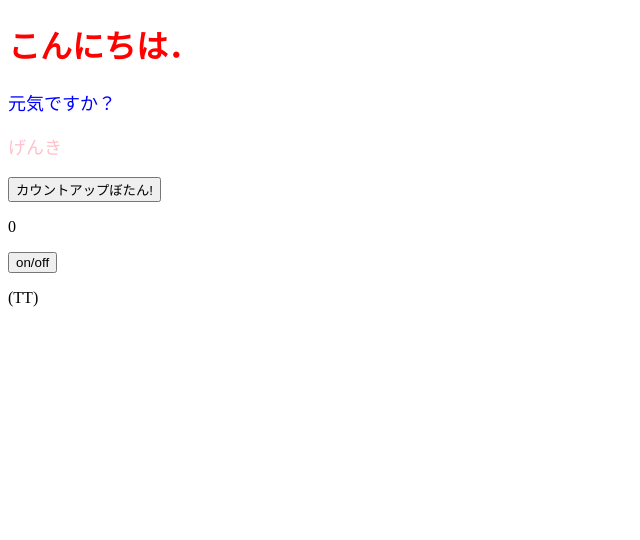
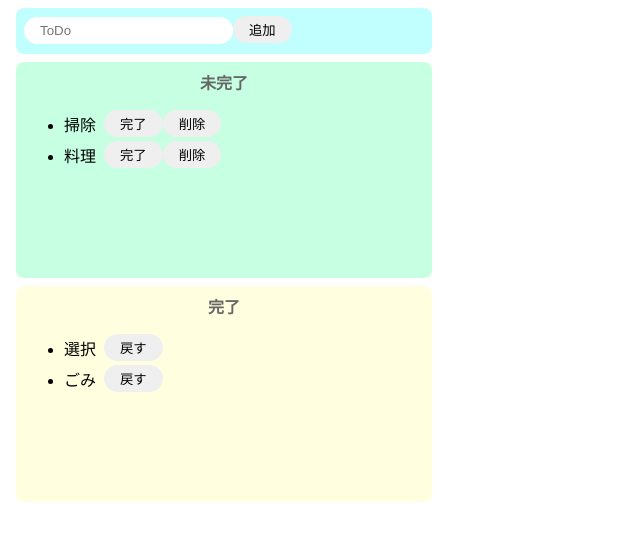
Before and after one commit to na0ki-y/todo-codesandbox-react, a React (Create React App) app: page / in a window 1280 px wide. Shown: the top 540 px of the page, without its empty margins (0-640 px from the left). Built offline with nearby package versions, Linux system fonts and the light colour scheme.

Commit message:
css Update 4 files

```diff
--- a/src/App.jsx
+++ b/src/App.jsx
@@ -1,55 +1,40 @@
 import React, { useState, useEffect } from "react";
-import { Colofulmessage } from "./components/Colofulmessage";
-const App = () => {
-  console.log("saisyo");
-  const [num, setNum] = useState(0); //分割 変数名と関数
-  const [faceflag, setfaceflag] = useState(true); //分割 変数名と関数
-
-  const handleClick = () => {
-    setNum(num + 1);
-  };
-  const onoffclickbutton = () => {
-    setfaceflag(!faceflag);
-  };
-  useEffect(() => {
-    console.log("配列を指定しないとベタ書きと同じ");
-  }); //(関数,配列)
-  useEffect(() => {
-    console.log("はじめだけ実行するにはからの配列");
-  }, []); //(関数,配列)
-  useEffect(() => {
-    console.log("配列にnumを入れる：numにだけ関心を向ける");
-  }, [num]); //(関数,配列)
-  useEffect(() => {
-    if (num % 3 == 0) {
-      console.log("a");
-      faceflag || setfaceflag(true); //falseのときだけにsetfaceflag
-    } else {
-      faceflag && setfaceflag(false); //trueのときだけにsetfaceflag
-    }
-  }, [num]); //(関数,配列)
-
-  const contentState = { color: "blue", fontSize: "18px" }; //中にCSSの記法
-  const contentpinkState = { color: "pink", fontSize: "18px" }; //中にCSSの記法
-
-  //JSXはJSのなかにhtmlかける。
-  //複数なら外側で囲わないといけないから、<React.Fragment> </React.Fragment>or<></>
-  //<!-- {}JSをかく {color:'red'}JSオブジェクトの書き方 -->
+import "./styles.css";
+export const App = () => {
   return (
     <>
-      <h1 style={{ color: "red" }}>こんにちは．</h1>
-      <Colofulmessage color="blue">元気ですか？</Colofulmessage>
-      <Colofulmessage color="pink">げんき</Colofulmessage>
-      <button onClick={handleClick}>カウントアップぼたん!</button>
-      <p>{num}</p>
-      <button onClick={onoffclickbutton}>on/off</button>
-      {faceflag && <p>(TT)</p>}
+      <div className="input-area">
+        <input placeholder="ToDo"></input>
+        <button>追加</button>
+      </div>
+      <div className="incomplete-area">
+        <p className="title">未完了</p>
+        <ul>
+          <div className="list-row">
+            <li>掃除</li>
+            <button>完了</button>
+            <button>削除</button>
+          </div>
+          <div className="list-row">
+            <li>料理</li>
+            <button>完了</button>
+            <button>削除</button>
+          </div>
+        </ul>
+      </div>
+      <div className="complete-area">
+        <p className="title">完了</p>
+        <ul>
+          <div className="list-row">
+            <li>選択</li>
+            <button>戻す</button>
+          </div>
+          <div className="list-row">
+            <li>ごみ</li>
+            <button>戻す</button>
+          </div>
+        </ul>
+      </div>
     </>
   );
 };
-
-//ほかのファイルでも使えるように
-//ページごとにコンポーネント
-export default App;
-
-//ファイル名は.js or .jsx
--- a/src/components/Colofulmessage.jsx
+++ /dev/null
@@ -1,17 +0,0 @@
-import React, { useState } from "react";
-export const Colofulmessage = (props) => {
-  const { color, children } = props;
-
-  const contentpinkState = { color: color, fontSize: "18px" }; //中にCSSの記法
-  return <p style={contentpinkState}>{children}</p>;
-};
-//通常のとき typo防げる
-//export const Colofulmessage = (props) => {};
-////import は分割代入
-//import {Colofulmessage} from "./components/Colofulmessage";
-//
-//defaultのとき
-//const Colofulmessage = (props) => {};
-//export default Colofulmessage;
-////import は任意の名前
-//import Colofulmessage from "./components/Colofulmessage";
--- a/src/index.js
+++ b/src/index.js
@@ -1,6 +1,6 @@
 import React from "react";
 //ページごとにコンポーネント
-import App from "./App.jsx";
+import { App } from "./App.jsx";
 
 // Appをrootにレンダリングする
 //ReactDom.render(<App />, document.getElementById("root"));
--- /dev/null
+++ b/src/styles.css
@@ -0,0 +1,66 @@
+body {
+  font-family: sans-serif;
+}
+
+input {
+  border-radius: 16px;
+  border: none;
+  padding: 6px 16px;
+  outline: none;
+}
+
+button {
+  border-radius: 16px;
+  border: none;
+  padding: 4px 16px;
+}
+
+button:hover {
+  background-color: #ff7fff;
+  color: #fff;
+  cursor: pointer;
+}
+
+li {
+  margin-right: 8px;
+}
+/* ここから下はclass名がいるやつ */
+.input-area {
+  background-color: #c1ffff;
+  width: 400px;
+  height: 30px;
+  border-radius: 8px;
+  padding: 8px;
+  margin: 8px;
+}
+
+.incomplete-area {
+  background-color: #c6ffe2;
+  width: 400px;
+  min-height: 200px;
+  padding: 8px;
+  margin: 8px;
+  border-radius: 8px;
+}
+
+.complete-area {
+  background-color: #ffffe0;
+  width: 400px;
+  min-height: 200px;
+  padding: 8px;
+  margin: 8px;
+  border-radius: 8px;
+}
+
+.title {
+  text-align: center;
+  margin-top: 0;
+  font-weight: bold;
+  color: #666;
+}
+
+.list-row {
+  display: flex;
+  align-items: center;
+  padding-bottom: 4px;
+}
```
